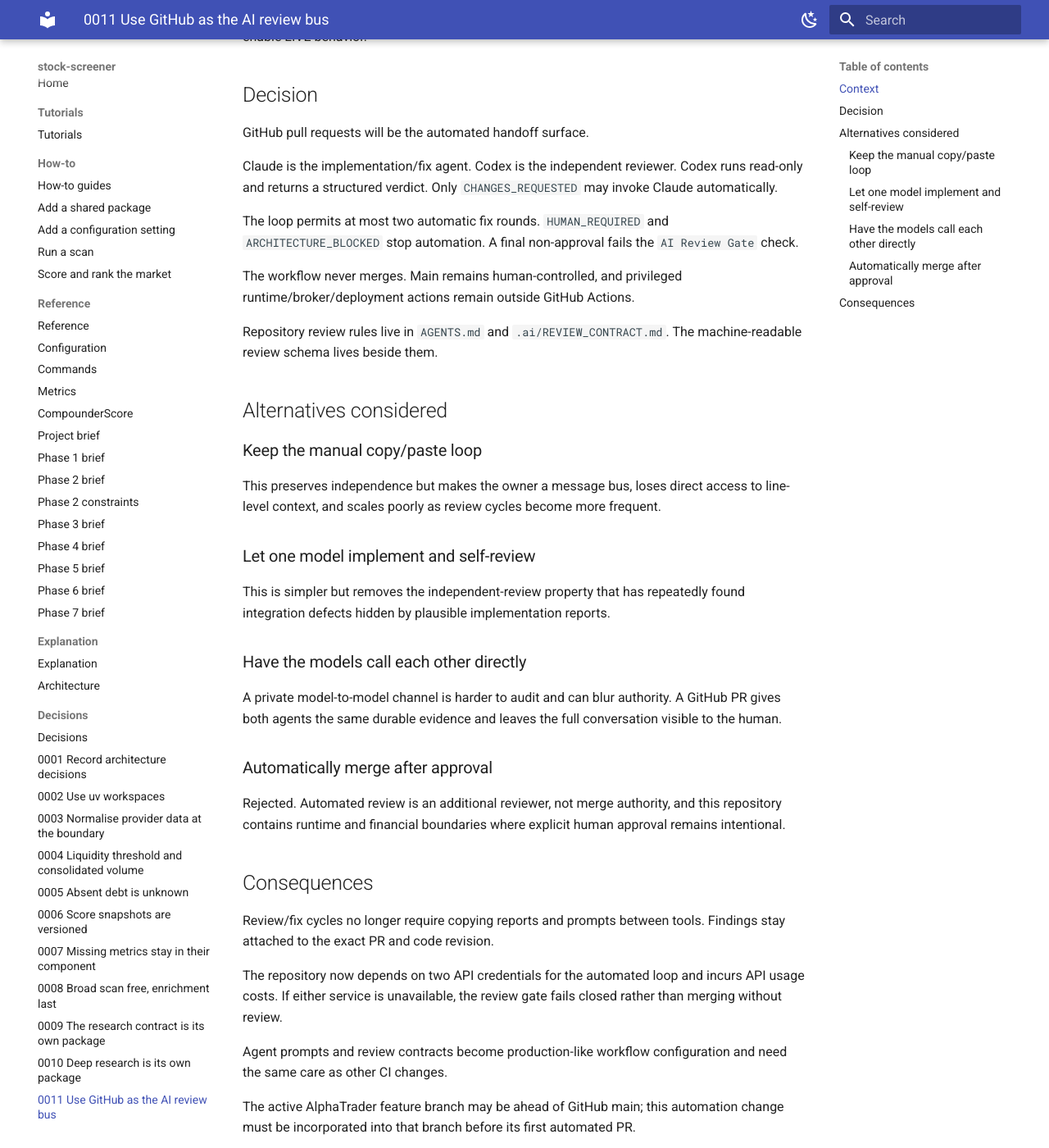
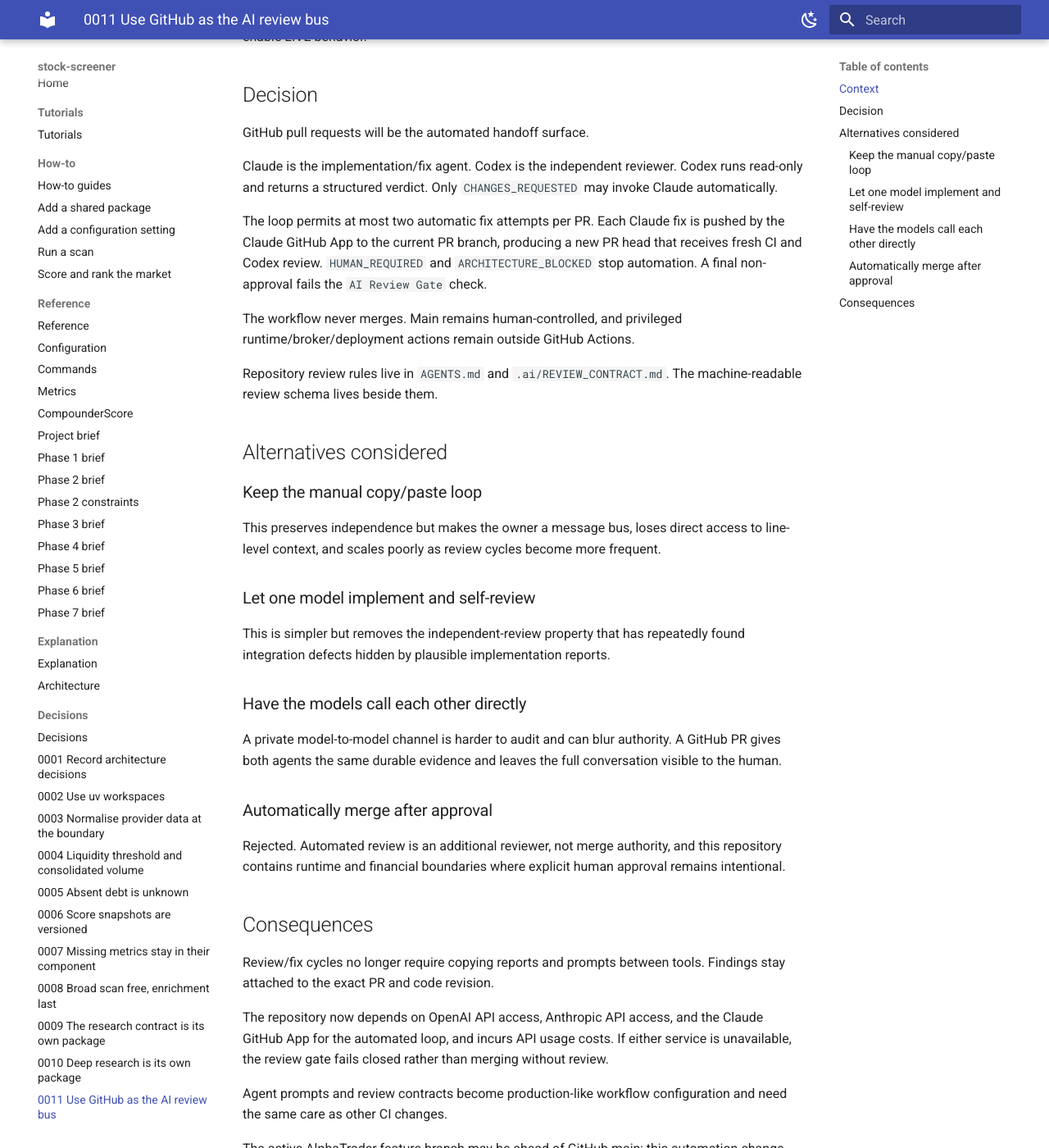
Before and after one commit to BekScripts/stock-screener, an MkDocs documentation site: the page built from docs/adr/0011-use-github-as-the-ai-review-bus.md, in a window 1280 px wide and 1400 px high, scrolled down 653 px. Shown: the whole window at 82% size. Built offline with MkDocs 1.6.1 and Material for MkDocs 9.7.7, drawn with Linux system fonts in a browser that asks for light colours.

Commit message:
ci: re-review every Claude fix on a fresh PR head

```diff
--- a/docs/adr/0011-use-github-as-the-ai-review-bus.md
+++ b/docs/adr/0011-use-github-as-the-ai-review-bus.md
@@ -29,7 +29,9 @@
 Codex runs read-only and returns a structured verdict. Only
 `CHANGES_REQUESTED` may invoke Claude automatically.
 
-The loop permits at most two automatic fix rounds. `HUMAN_REQUIRED` and
+The loop permits at most two automatic fix attempts per PR. Each Claude fix is
+pushed by the Claude GitHub App to the current PR branch, producing a new PR
+head that receives fresh CI and Codex review. `HUMAN_REQUIRED` and
 `ARCHITECTURE_BLOCKED` stop automation. A final non-approval fails the
 `AI Review Gate` check.
 
@@ -70,9 +72,10 @@
 Review/fix cycles no longer require copying reports and prompts between tools.
 Findings stay attached to the exact PR and code revision.
 
-The repository now depends on two API credentials for the automated loop and
-incurs API usage costs. If either service is unavailable, the review gate fails
-closed rather than merging without review.
+The repository now depends on OpenAI API access, Anthropic API access, and the
+Claude GitHub App for the automated loop, and incurs API usage costs. If either
+service is unavailable, the review gate fails closed rather than merging
+without review.
 
 Agent prompts and review contracts become production-like workflow
 configuration and need the same care as other CI changes.
```
Also changed, not shown: .ai/README.md (+42 -29 lines), .ai/REVIEW_CONTRACT.md (+4 -2 lines), CLAUDE.md (+9 -5 lines), 1 other file.
